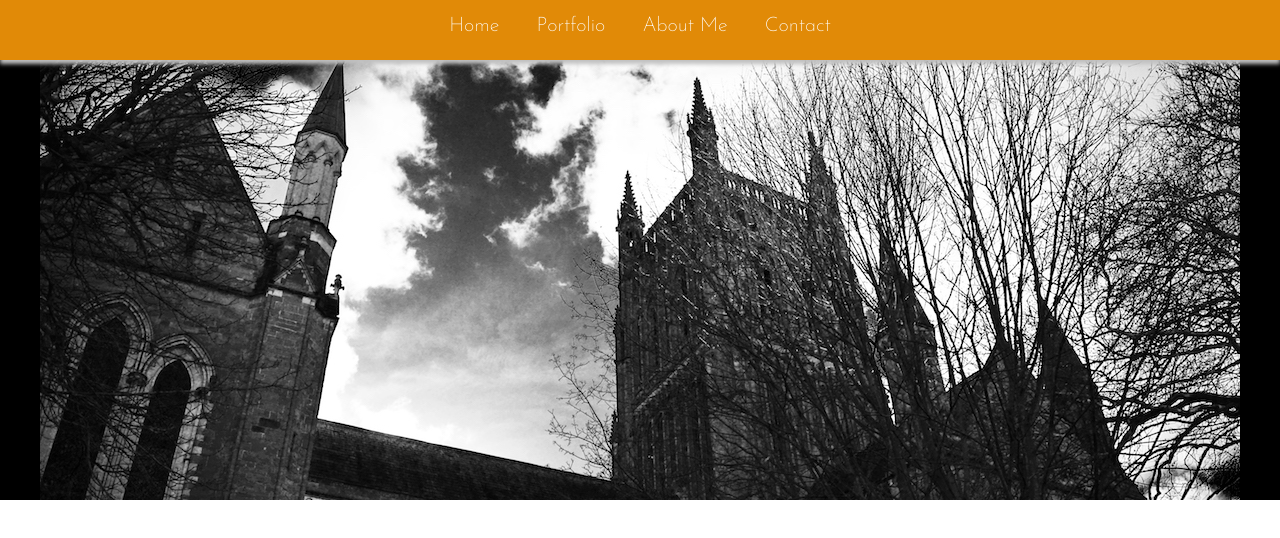
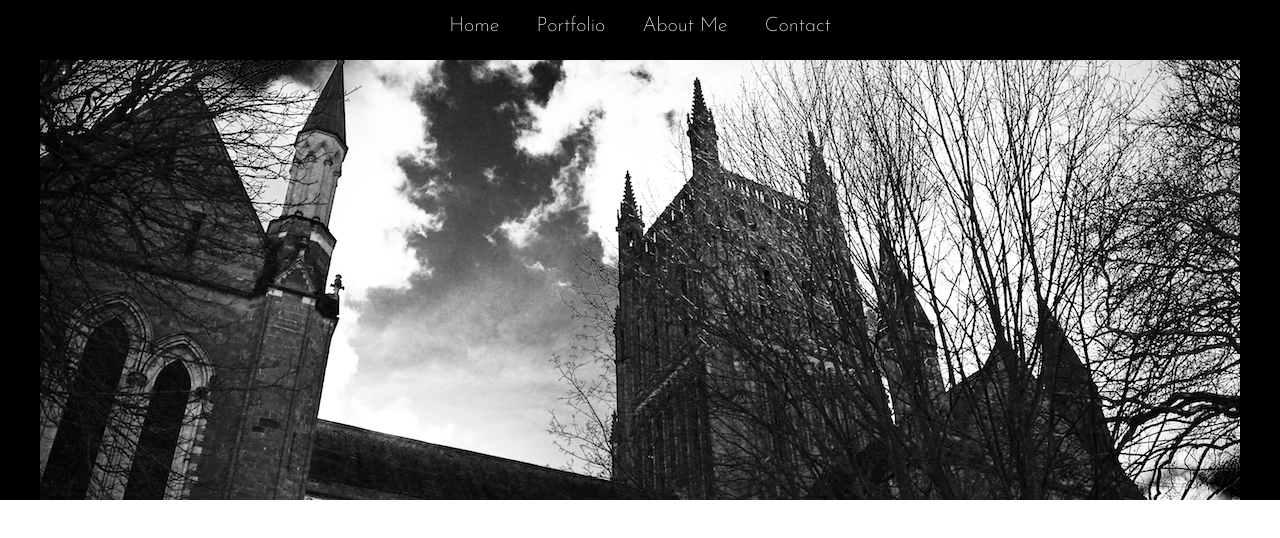
Before and after one commit to c-tregunna/Tech-Degree-Project-09, a plain HTML site: page index.html in a window 1280 px wide. Drawn offline with Linux system fonts and the light colour scheme.

Commit message:
carosel added

```diff
--- a/css/styles.css
+++ b/css/styles.css
@@ -22,8 +22,8 @@ nav {
     top: 0;
     width: 100%;
     height: 60px;
-    background-color: #E18A07;
-    box-shadow: 0px 4px 4px #C0C0C0;
+    background-color: #000;
+    /* box-shadow: 0px 4px 4px #C0C0C0; */
     text-align: center;
     z-index: 10000;
     /* background: url('../images/logo.png') no-repeat left center #E18A07; if you want logo*/
@@ -65,5 +65,4 @@ nav {
 
 .main-nav a:hover {
     border-bottom: 1px solid #fff;
-    color: #000;
 }
--- a/js/app.js
+++ b/js/app.js
@@ -9,5 +9,7 @@
 $('.slides').slick({
     dots: true,
     autoplay: true,
-    arrows: false
+    arrows: false,
+    autoplaySpeed: 4000,
+    fade: true
   });
```
